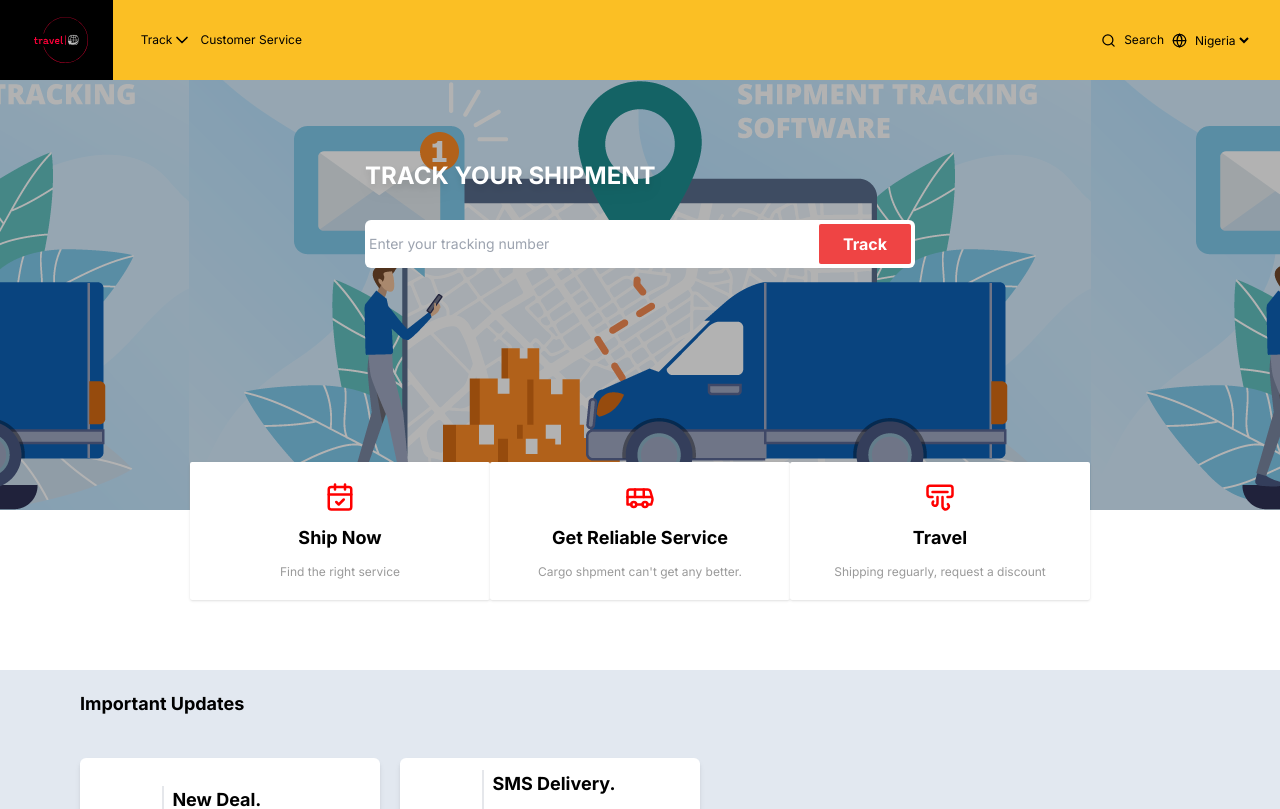
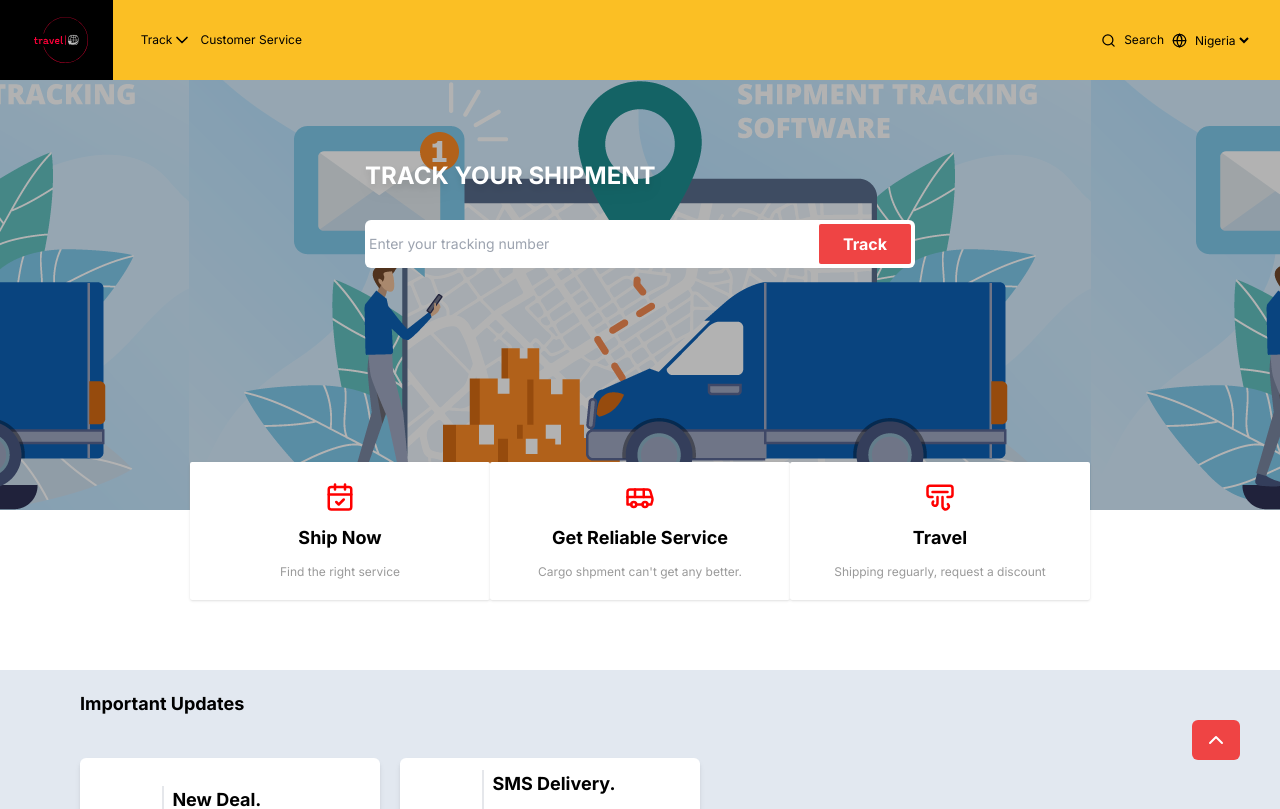
Before and after one commit to Austinobravo/travel, a Next.js app: page / in a window 1280 px wide. Shown: the top 809 px of the page. Built offline with nearby package versions, Linux system fonts and the light colour scheme.

Commit message:
scroll button

```diff
--- a/app/layout.tsx
+++ b/app/layout.tsx
@@ -2,6 +2,7 @@ import type { Metadata } from 'next'
 import { Inter } from 'next/font/google'
 import './globals.css'
 import Navbar from './(home)/_components/Navbar'
+import ScrollButton from '@/components/Scroll-Button'
 
 const inter = Inter({ subsets: ['latin'] })
 
@@ -17,7 +18,7 @@ export default function RootLayout({
 }) {
   return (
     <html lang="en">
-      <body className={inter.className}><Navbar/>{children}</body>
+      <body className={inter.className}><Navbar/>{children} <ScrollButton/></body>
     </html>
   )
 }
--- /dev/null
+++ b/components/Scroll-Button.tsx
@@ -0,0 +1,20 @@
+"use client"
+import { ChevronUp } from 'lucide-react'
+import React from 'react'
+
+const ScrollButton = () => {
+  return (
+    <section>
+        <div className='bg-red-500 rounded-md px-3 py-2 fixed bottom-10 right-10 cursor-pointer'
+        onClick={()=>
+        {window.scrollTo({
+            top: 0,
+            behavior:"smooth"
+        })}}>
+            <ChevronUp color='white'/>
+        </div>
+    </section>
+  )
+}
+
+export default ScrollButton
```
